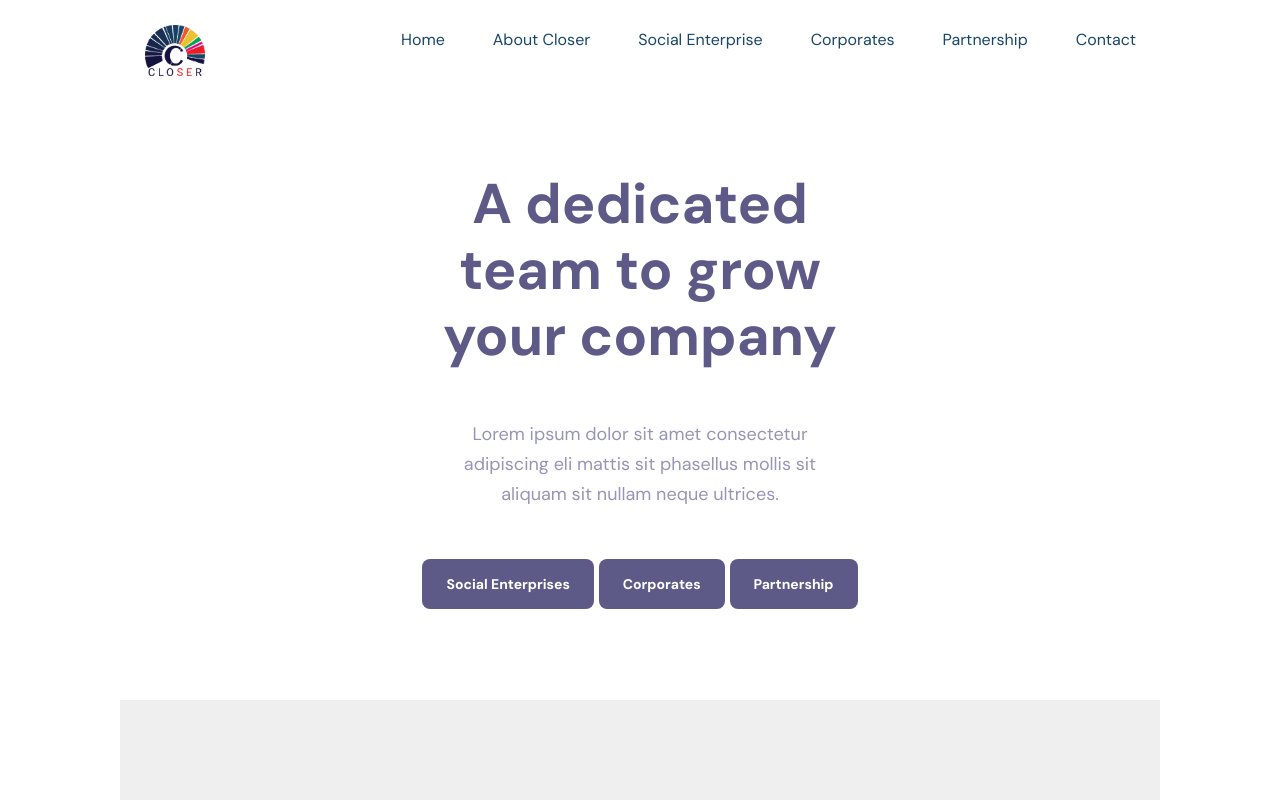
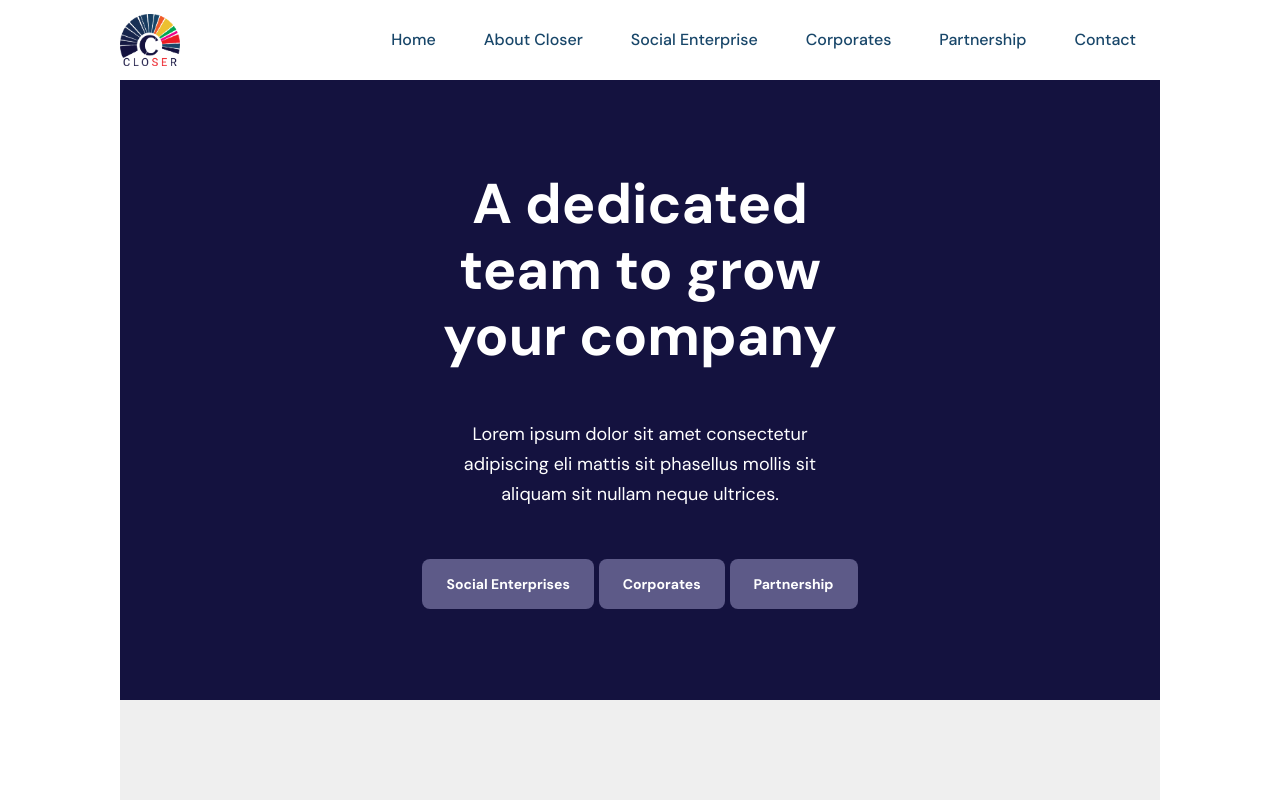
Before and after one commit to BrenoFischer/Closer, a React (Create React App) app: page / in a window 1280 px wide. Shown: the top 800 px of the page. Built offline with nearby package versions, Linux system fonts and the light colour scheme.

Commit message:
change navbar + initial header to new design

```diff
--- a/public/index.html
+++ b/public/index.html
@@ -26,7 +26,7 @@
     -->
     <link rel="preconnect" href="https://fonts.googleapis.com">
     <link rel="preconnect" href="https://fonts.gstatic.com" crossorigin>
-    <link href="https://fonts.googleapis.com/css2?family=DM+Sans:wght@400;500;700&display=swap" rel="stylesheet">
+    <link href="https://fonts.googleapis.com/css2?family=DM+Sans:wght@400;500;700&family=DM+Serif+Display&display=swap" rel="stylesheet">
     <title>React App</title>
   </head>
   <body>
--- a/src/routes/home/home.styles.scss
+++ b/src/routes/home/home.styles.scss
@@ -8,6 +8,7 @@
     display: flex;
     justify-content: center;
     align-items: center;
+    background-color: $primary-color;
 
     &__container {
         margin: 0 30rem;
@@ -18,7 +19,7 @@
         font-weight: 700;
         line-height: 6.6rem;
         letter-spacing: 0px;
-        color: $darkGray;
+        color: $white;
         text-align: center;
     }
 
@@ -30,7 +31,7 @@
         line-height: 3rem;
         letter-spacing: 0em;
         text-align: center;
-        color: $mediumGray;
+        color: $white;
     }
 
     .buttons-container {
--- a/src/routes/navigation/navigation.styles.scss
+++ b/src/routes/navigation/navigation.styles.scss
@@ -7,11 +7,12 @@
     justify-content: space-between;
 
     &__logo-container {
-      height: 100%;
-      padding: 2.5rem;
+      display: flex;
+      justify-content: center;
+      align-items: center;
 
       img {
-          width: 6rem;
+        width: 6rem;
       }
     }
 
@@ -25,10 +26,10 @@
     }
     &__link {
         font-style: normal;
-        font-weight: 400;
+        font-weight: 500;
         font-size: 1.6rem;
         line-height: 1.8rem;
-        color: $blue;
+        color: $secondary-color;
 
         text-align: center;
         padding: 3.2rem 2.4rem;
--- a/src/sass/__variables.scss
+++ b/src/sass/__variables.scss
@@ -3,6 +3,12 @@ $globalPadding: 0 12rem;
 
 
 //colours
+$primary-color: #14123F;
+$secondary-color: #184669;
+$tertiary-color: #F05A28;
+
+
+
 $white: #ffff;
 $iceWhite: #f9f9ff;
 
@@ -13,3 +19,6 @@ $darkGray: #5D5A88;
 $pinkishWhite: #FFFAFA;
 
 $blue: #184669;
+
+
+//Typography
```
